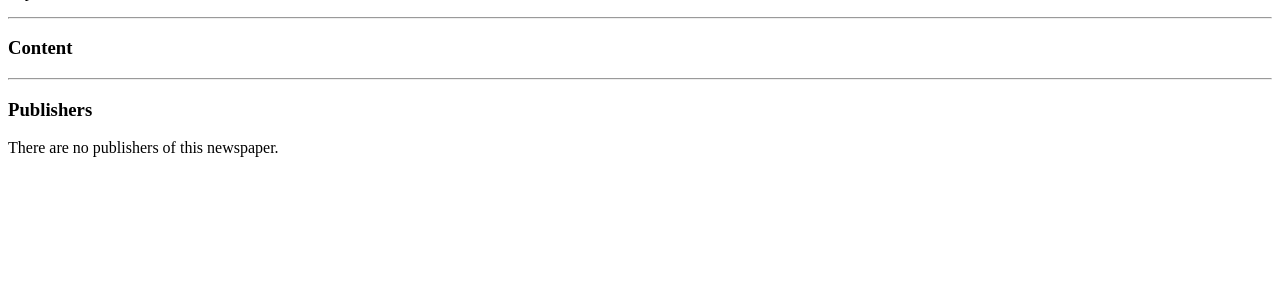
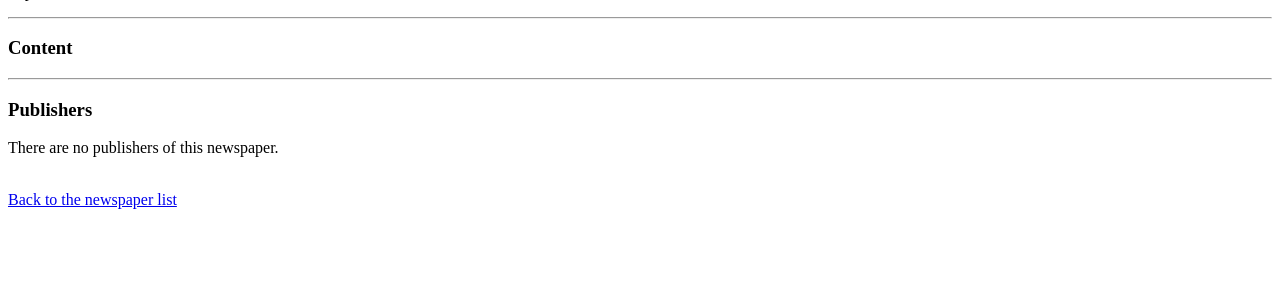
Before and after one commit to bknyrik/newspaper-agency-system, a Django app: template templates/editor/newspaper_detail.html in a window 1280 px wide. Shown: the part 172-454 px from the top of the page. Run offline with Django 5.2, Linux system fonts and the light colour scheme; the template is opened without the code that fills it, so the values that code supplies are empty.

Commit message:
Add breakline with link to newspaper list in newspaper_detail.html

```diff
--- a/templates/editor/newspaper_detail.html
+++ b/templates/editor/newspaper_detail.html
@@ -20,4 +20,6 @@
       <p>There are no publishers of this newspaper.</p>
     {% endfor %}
   </section>
+  <br>
+  <a href="{% url "editor:newspaper-list" %}">Back to the newspaper list</a>
 {% endblock %}
```
